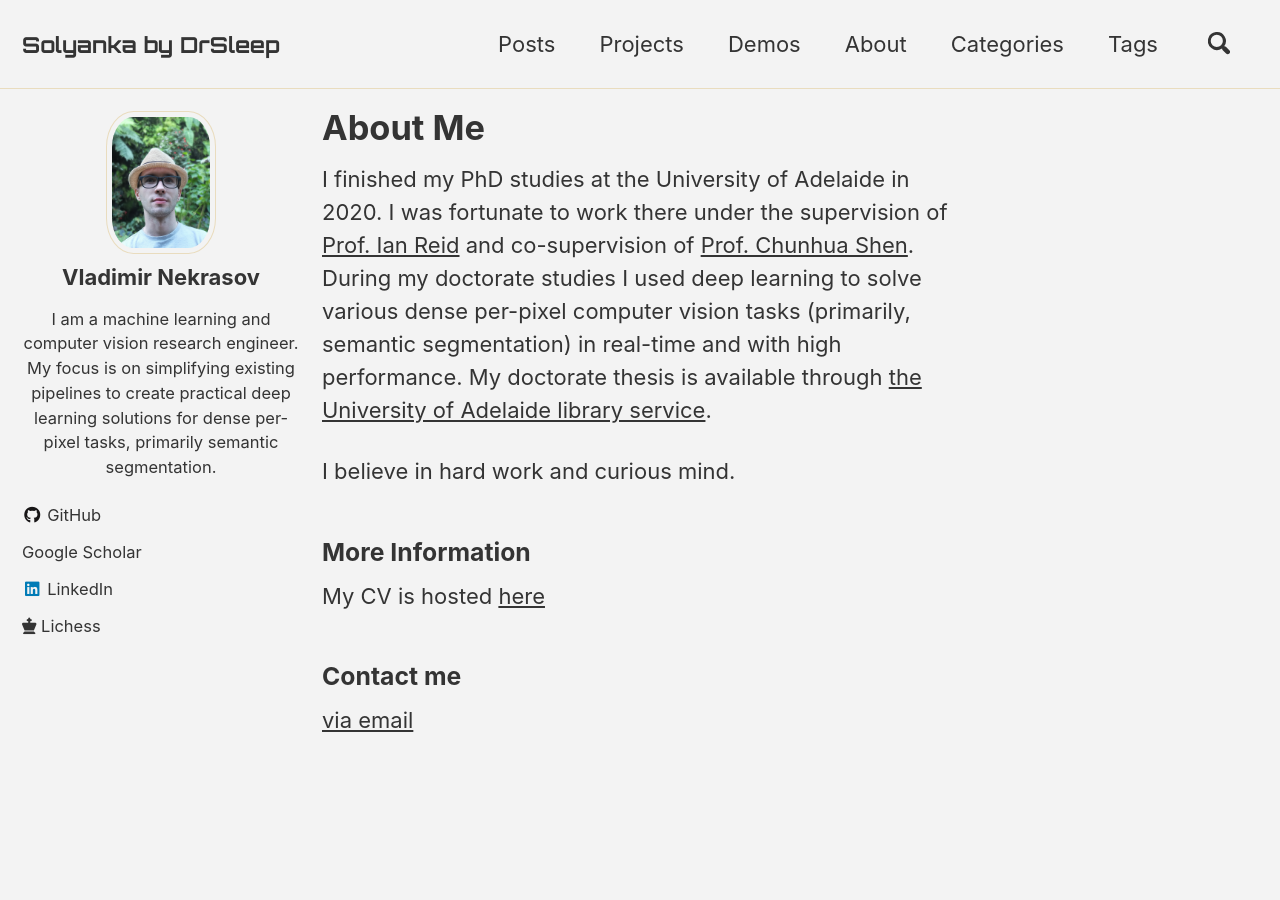
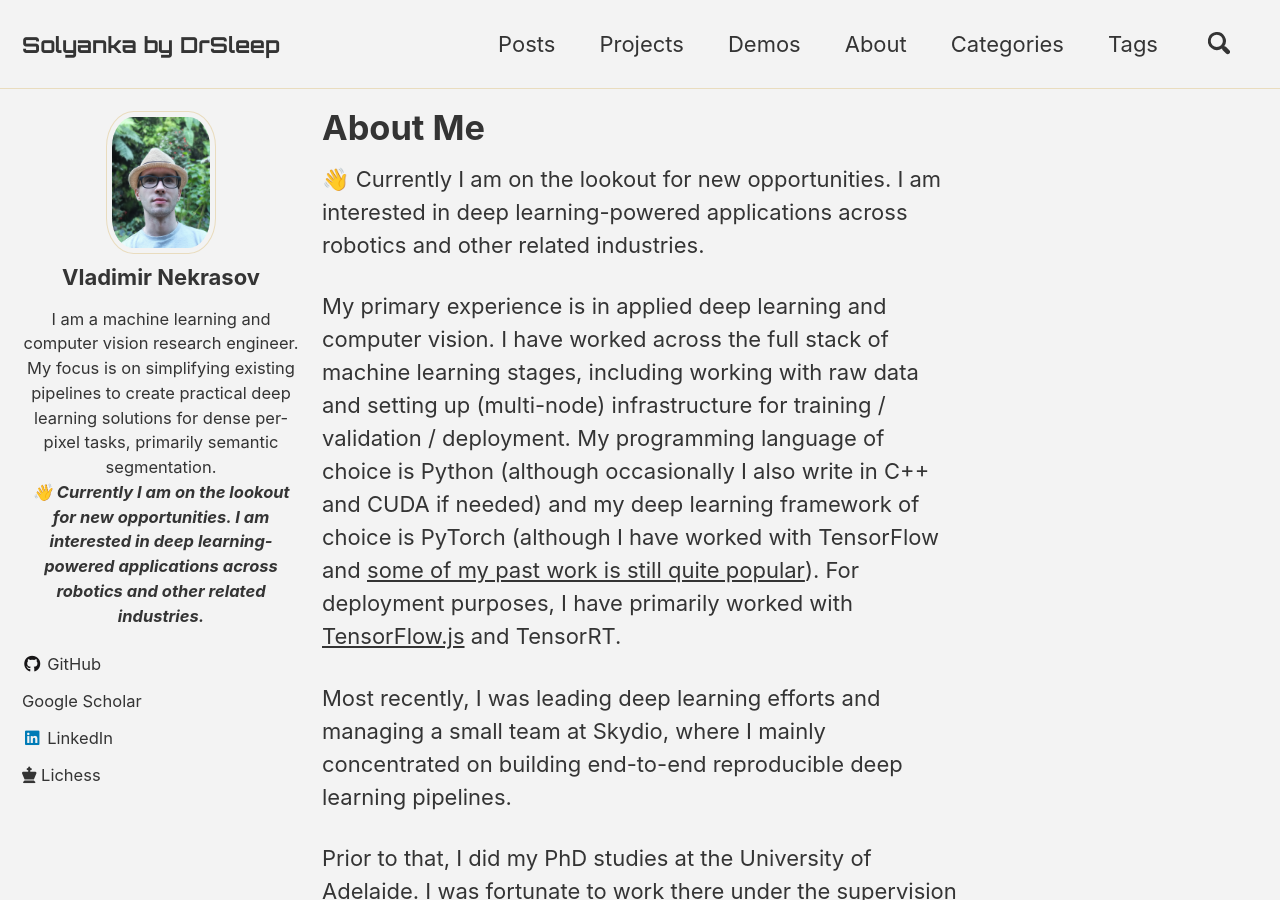
Before and after one commit to DrSleep/drsleep.github.io, a Jekyll site: the page built from _pages/about.md, in a window 1280 px wide and 900 px high. Built offline with Jekyll 4.4.1, drawn with Linux system fonts in a browser that asks for light colours; cached includes are drawn as plain includes; nearby versions of some CDN libraries; emoji names are drawn with the system emoji font; a style sheet for code colours, icons or effects is not loaded; some of the changed text lies outside the part shown.

Commit message:
Updated About

```diff
--- a/_config.yml
+++ b/_config.yml
@@ -63,7 +63,8 @@
   name   : "Vladimir Nekrasov"
   avatar : "/images/newava.jpg"
   bio    : "I am a machine learning and computer vision research engineer.
-  My focus is on simplifying existing pipelines to create practical deep learning solutions for dense per-pixel tasks, primarily semantic segmentation."
+  My focus is on simplifying existing pipelines to create practical deep learning solutions for dense per-pixel tasks, primarily semantic segmentation.<br />
+  ***:wave: Currently I am on the lookout for new opportunities. I am interested in deep learning-powered applications across robotics and other related industries.***"
   links:
     - label: "GitHub"
       icon: "fab fa-fw fa-github"
--- a/_pages/about.md
+++ b/_pages/about.md
@@ -3,9 +3,21 @@
 title: "About Me"
 ---
 
-I finished my PhD studies at the University of Adelaide in 2020. I was fortunate to work there under the supervision of [Prof. Ian Reid](https://cs.adelaide.edu.au/~ianr/) and co-supervision of [Prof. Chunhua Shen](https://cshen.github.io). During my doctorate studies I used deep learning to solve various dense per-pixel computer vision tasks (primarily, semantic segmentation) in real-time and with high performance. My doctorate thesis is available through [the University of Adelaide library service](https://digital.library.adelaide.edu.au/dspace/handle/2440/129333).
+:wave: Currently I am on the lookout for new opportunities. I am interested in deep learning-powered applications across robotics and other related industries.
+
+My primary experience is in applied deep learning and computer vision. I have worked across the full stack of machine learning stages, including working with raw data and setting up (multi-node) infrastructure for training / validation / deployment. My programming language of choice is Python (although occasionally I also write in C++ and CUDA if needed) and my deep learning framework of choice is PyTorch (although I have worked with TensorFlow and [some of my past work is still quite popular](https://github.com/DrSleep/tensorflow-deeplab-resnet)). For deployment purposes, I have primarily worked with [TensorFlow.js](https://drsleep.github.io/tutorial/Tutorial-PyTorch-to-TensorFlow-JS/) and TensorRT.
+
+Most recently, I was leading deep learning efforts and managing a small team at Skydio, where I mainly concentrated on building end-to-end reproducible deep learning pipelines.
+
+Prior to that, I did my PhD studies at the University of Adelaide. I was fortunate to work there under the supervision of [Prof. Ian Reid](https://cs.adelaide.edu.au/~ianr/) and co-supervision of [Prof. Chunhua Shen](https://cshen.github.io). During my doctorate studies I used deep learning to solve various dense per-pixel computer vision tasks (primarily, semantic segmentation) in real-time and with high performance. My doctorate thesis is available through [the University of Adelaide library service](https://digital.library.adelaide.edu.au/dspace/handle/2440/129333).
 
 I believe in hard work and curious mind.
+
+### Hobbies
+
+My major hobby is European football (known to some by an [s-word](https://youtu.be/S0XAgVlhAE4?t=20)) and my favourite team is Liverpool FC. I have been supporting Liverpool since 2007 and so far have been fortunate to see them twice with my own eyes (both times losing, so I might be an unlucky charm :flushed:).
+
+My other hobbies include reading books, watching movies and listening to music.
 
 ### More Information
 
```
